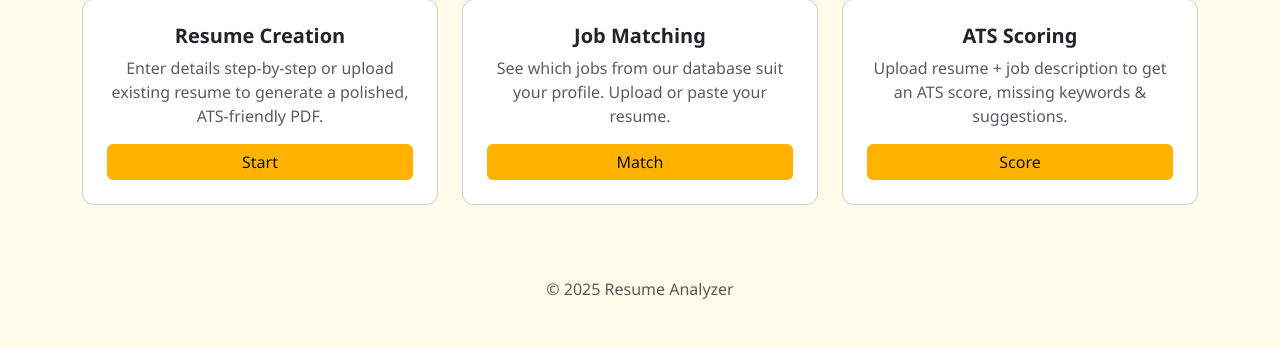
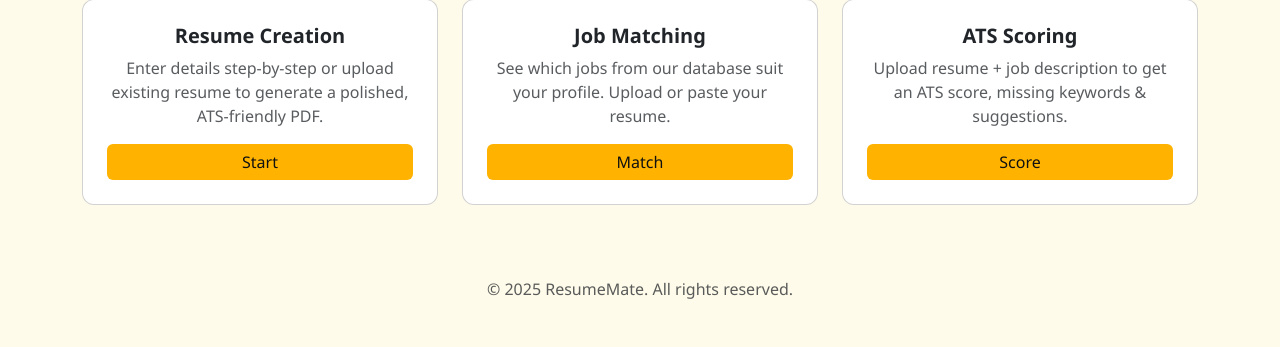
Before and after one commit to A-Muthurama/ResumeMate, a Flask app: page / in a window 1280 px wide. Shown: the part 453-800 px from the top of the page. Run offline with Flask 3, Linux system fonts and the light colour scheme.

Commit message:
Commit Resumemate update

```diff
--- a/templates/base.html
+++ b/templates/base.html
@@ -2,7 +2,7 @@
 <html lang="en">
 <head>
   <meta charset="utf-8">
-  <title>{{ title if title else "Resume Analyzer" }}</title>
+  <title>{{ title if title else "ResumeMate" }}</title>
   <meta name="viewport" content="width=device-width, initial-scale=1">
   <link href="https://cdn.jsdelivr.net/npm/bootstrap@5.3.0/dist/css/bootstrap.min.css" rel="stylesheet">
   <link rel="stylesheet" href="{{ url_for('static', filename='css/style.css') }}">
@@ -10,7 +10,7 @@
 <body>
 <nav class="navbar navbar-expand-lg navbar-dark bg-warning shadow-sm">
   <div class="container">
-    <a class="navbar-brand text-dark fw-bold" href="{{ url_for('home') }}">Resume Analyzer</a>
+    <a class="navbar-brand text-dark fw-bold" href="{{ url_for('home') }}">ResumeMate</a>
     <button class="navbar-toggler" type="button" data-bs-toggle="collapse" data-bs-target="#navmenu">
       <span class="navbar-toggler-icon"></span>
     </button>
@@ -38,7 +38,7 @@
 </div>
 
 <footer class="text-center py-4 text-muted">
-  © 2025 Resume Analyzer
+  © 2025 ResumeMate. All rights reserved.
 </footer>
 
 <script src="https://cdn.jsdelivr.net/npm/bootstrap@5.3.0/dist/js/bootstrap.bundle.min.js"></script>
```
Also changed, not shown: 1 other file.
